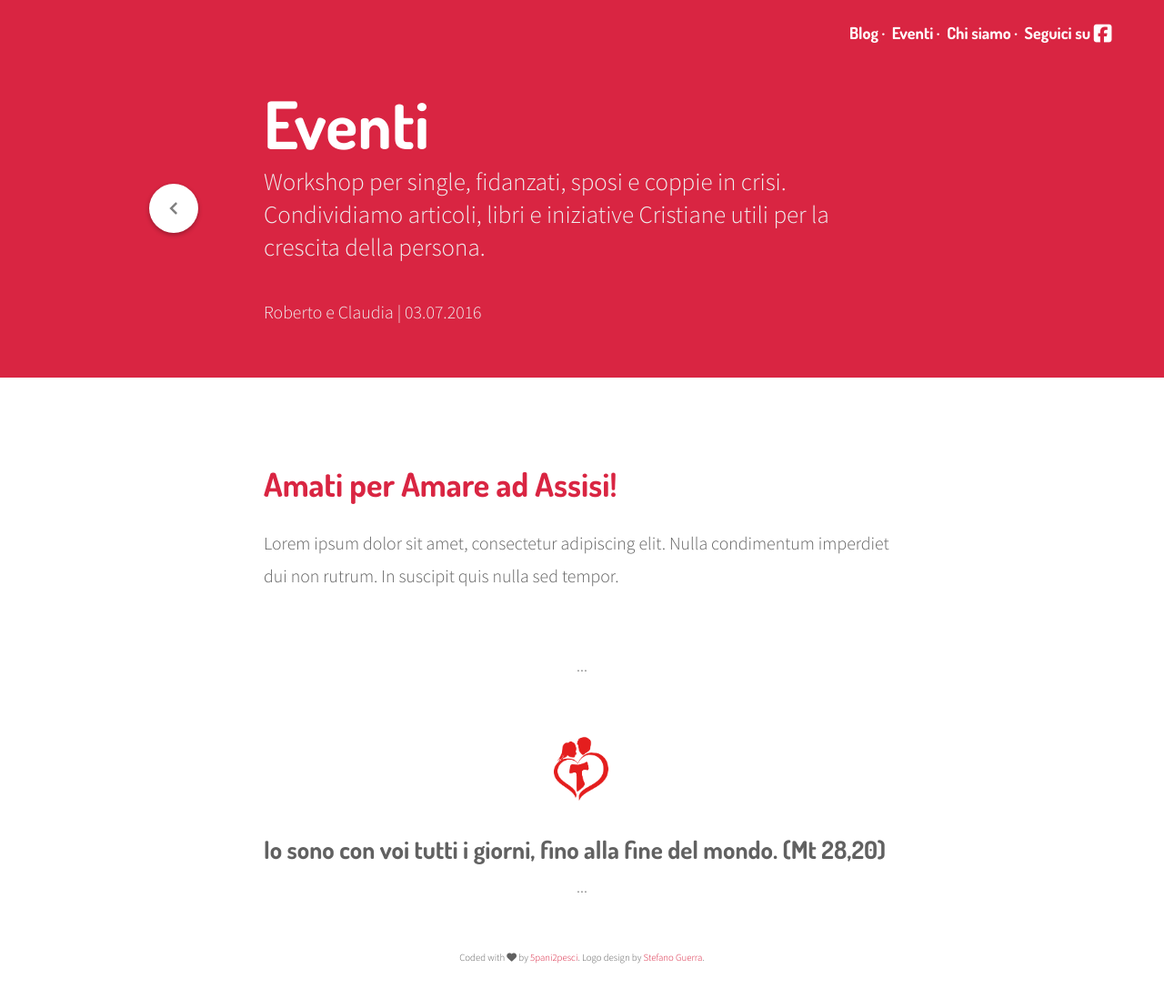
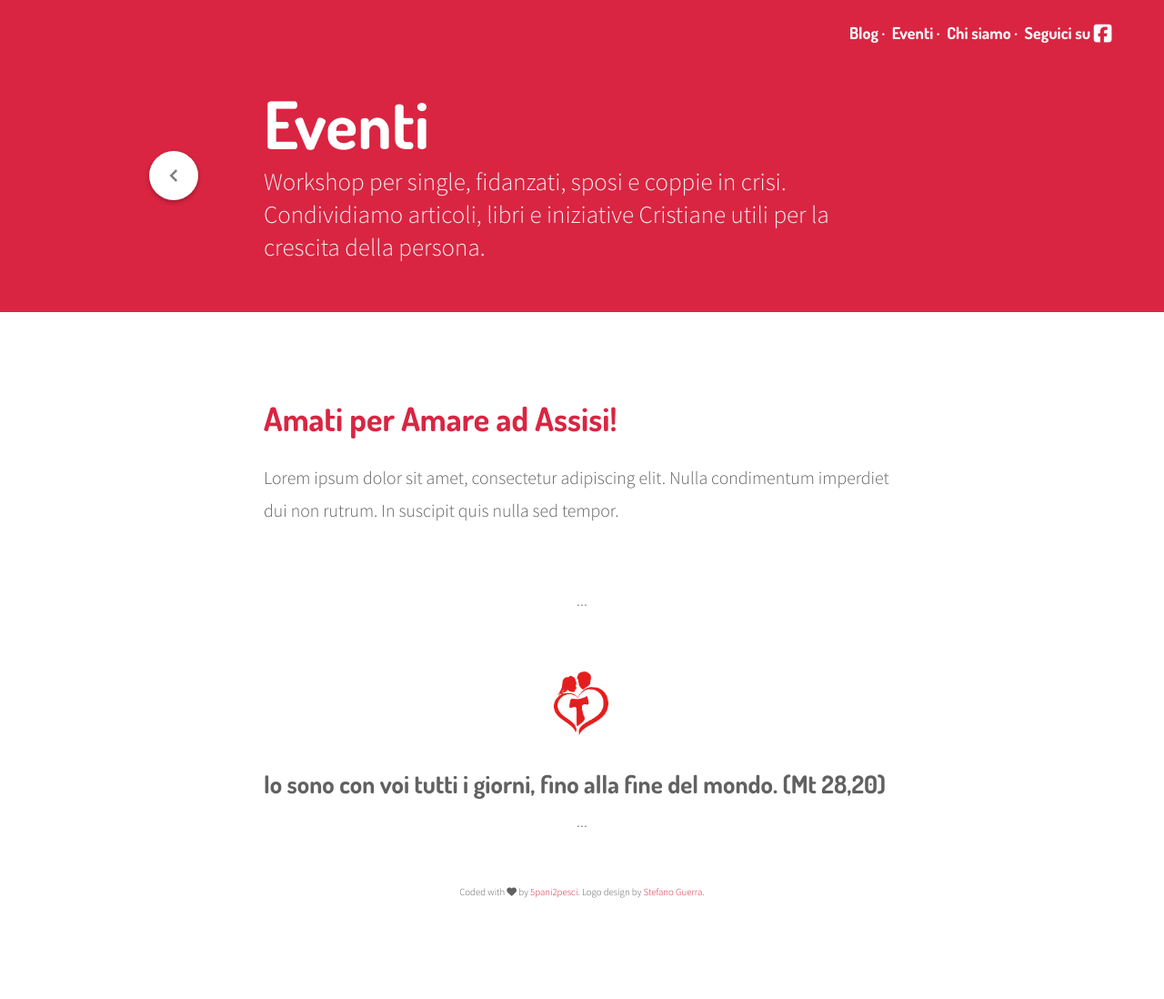
Before and after one commit to amatiperamare/amatiperamare.github.io, a Jekyll site: the page built from index/eventi.html, in a window 1280 px wide and 1113 px high. Shown: the top 1098 px of the window at 91% size. Built offline with Jekyll 4.4.1, drawn with Linux system fonts in a browser that asks for light colours; nearby versions of some CDN libraries; some of the changed lines change nothing that is shown.

Commit message:
Update _config.yml

```diff
--- a/_config.yml
+++ b/_config.yml
@@ -18,6 +18,10 @@ collections:
 defaults:
 - scope:
     path: ''
+  values:
+    layout: page
+- scope:
+    path: 'post'
   values:
     layout: post
     author: Roberto e Claudia
```
